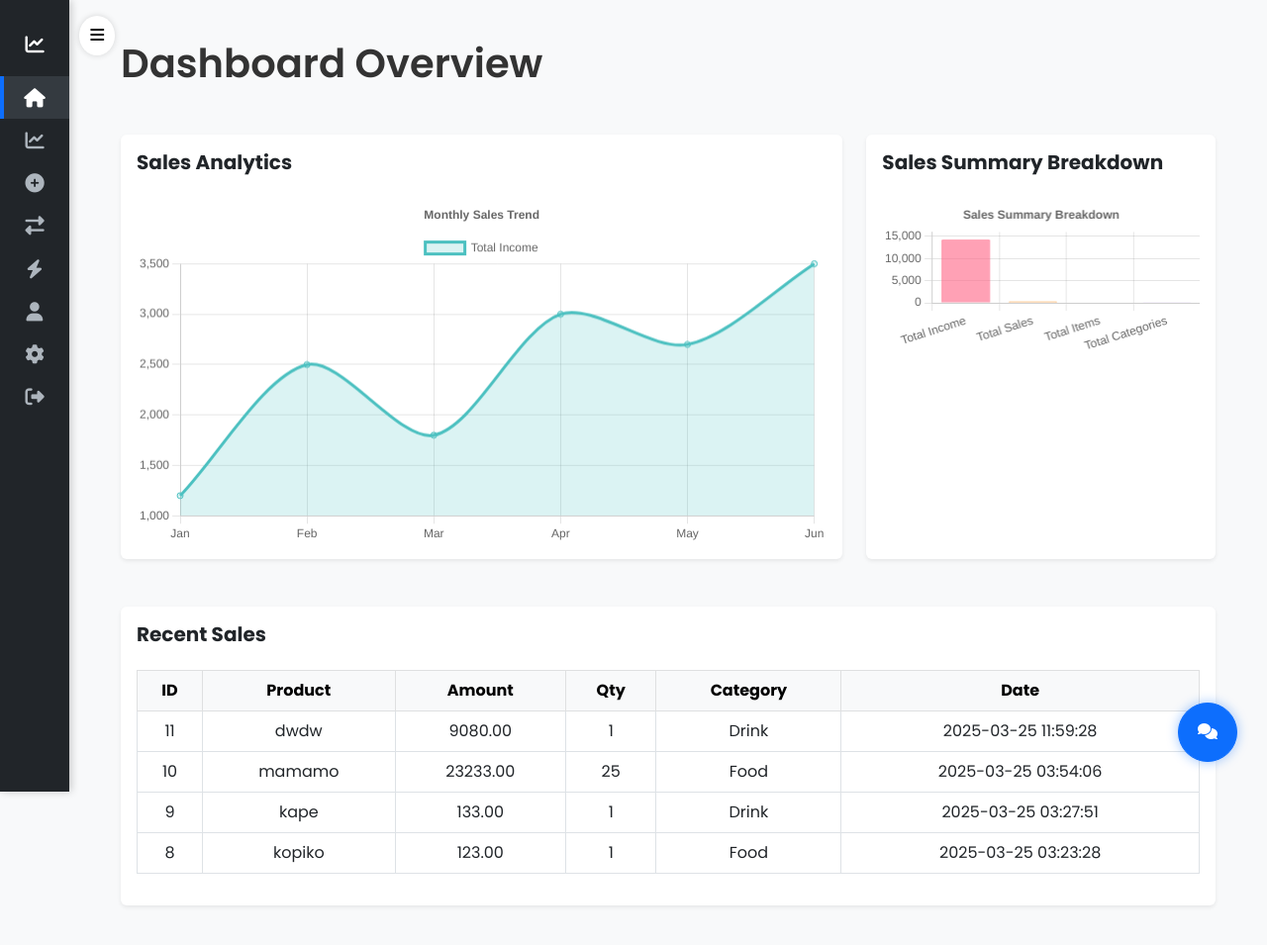
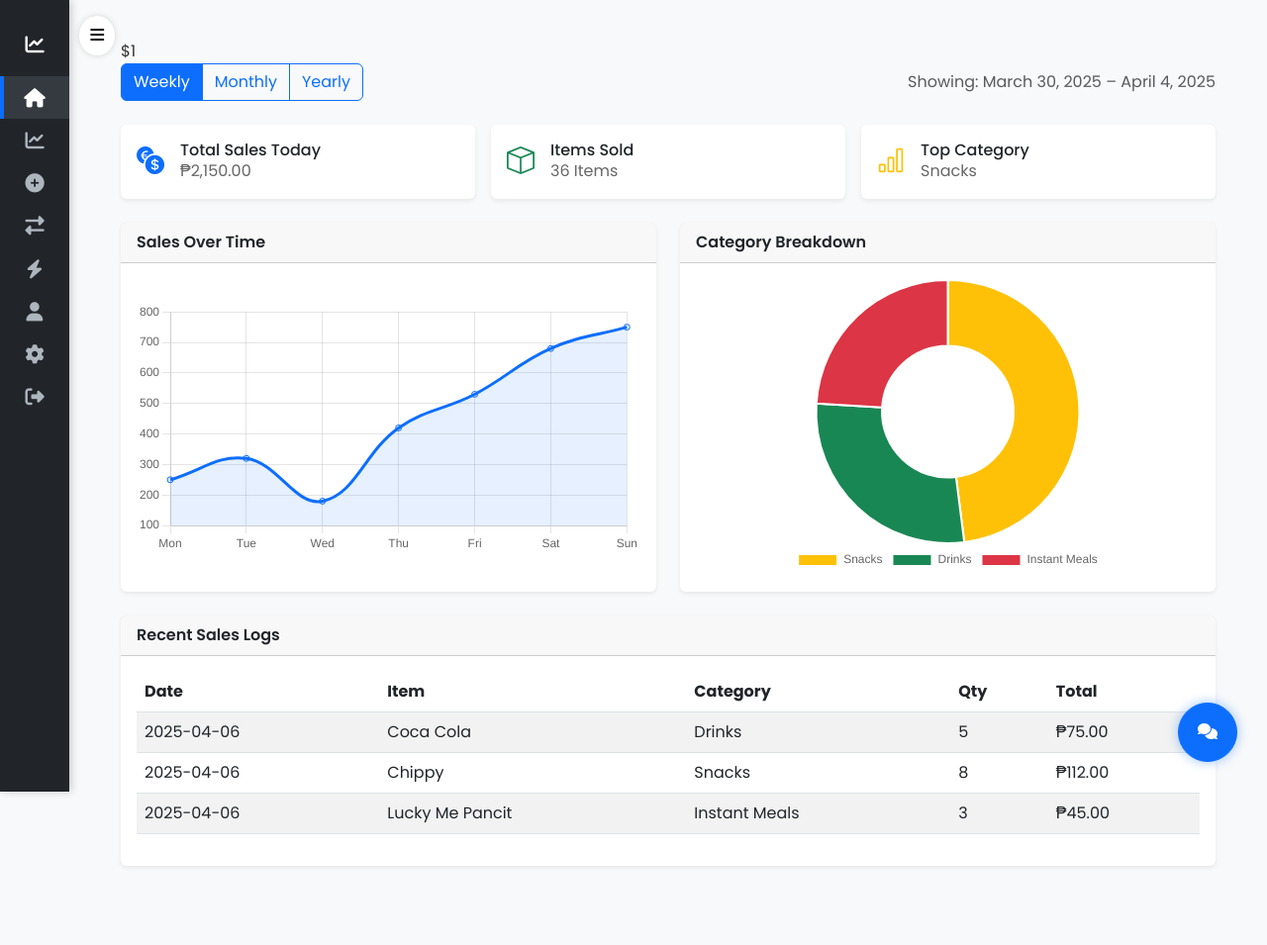
Before and after one commit to canefly/Salesflow, a PHP site: page /v1/Views/dashboard.php in a window 1280 px wide. Shown: the whole page at 99% size. After the commit the page ends 876 px from the top, so only its background shows below. Run offline with PHP 8.4, Linux system fonts and the light colour scheme; data comes from the database, SQL or seed files in the repository.

Commit message:
Add sales analytics dashboard with scope filter and category breakdown

```diff
--- a/Views/dashboard.php
+++ b/Views/dashboard.php
@@ -6,6 +6,8 @@
   <title>Salesflow — Dashboard</title>
   <link href="https://fonts.googleapis.com/css2?family=Poppins:wght@300;400;600&display=swap" rel="stylesheet">
   <link rel="stylesheet" href="https://cdnjs.cloudflare.com/ajax/libs/font-awesome/6.4.0/css/all.min.css">
+  <link href="https://cdn.jsdelivr.net/npm/bootstrap@5.3.2/dist/css/bootstrap.min.css" rel="stylesheet">
+  <link href="https://cdn.jsdelivr.net/npm/bootstrap-icons@1.10.5/font/bootstrap-icons.css" rel="stylesheet">
   <style>
     :root {
       --sidebar-width: 250px;
@@ -79,150 +81,206 @@
     <?php include '../include/sidenav.php'; ?>
     <main class="main-content">
       <div class="container-fluid">
-        <h1 class="mb-5 fw-semibold">Dashboard Overview</h1>
-        <div class="row">
-          <!-- Left Column: Sales Analytics -->
-          <div class="col-md-8 mb-4">
-            <div class="card shadow-sm border-0 h-100">
-              <div class="card-body">
-                <h5 class="card-title fw-bold mb-4">Sales Analytics</h5>
-                <canvas id="salesChart" style="height:300px;"></canvas>
+        $1
+
+<!-- Scope Filter & Date Range -->
+<div class="d-flex justify-content-between align-items-center mb-4">
+  <div>
+    <div class="btn-group" role="group">
+      <button type="button" class="btn btn-outline-primary active" onclick="setScope('weekly')">Weekly</button>
+      <button type="button" class="btn btn-outline-primary" onclick="setScope('monthly')">Monthly</button>
+      <button type="button" class="btn btn-outline-primary" onclick="setScope('yearly')">Yearly</button>
     </div>
   </div>
+  <div class="text-muted" id="scopeRange">Showing: March 30, 2025 – April 4, 2025</div>
 </div>
-          <!-- Right Column: Sales Summary Overview -->
-          <div class="col-md-4 mb-4">
-            <div class="card shadow-sm border-0 h-100">
-              <div class="card-body">
-                <h5 class="card-title fw-bold mb-4">Sales Summary Breakdown</h5>
-                <canvas id="summaryChart" style="height:300px;"></canvas>
+
+        <!-- Top Stats Cards -->
+        <div class="row g-3 mb-4">
+          <div class="col-md-4">
+            <div class="card shadow-sm border-0">
+              <div class="card-body d-flex align-items-center">
+                <i class="bi bi-currency-exchange fs-3 text-primary me-3"></i>
+                <div>
+                  <h6 class="mb-0">Total Sales Today</h6>
+                  <p class="mb-0">₱2,150.00</p>
                 </div>
               </div>
             </div>
           </div>
-        <div class="row">
-          <div class="col-12">
-            <div class="card shadow-sm border-0 mt-4">
-              <div class="card-body">
-                <h5 class="card-title fw-bold mb-4">Recent Sales</h5>
-                <div id="salesTable" class="table-responsive text-center">
-                  <p>Loading recent sales...</p>
+          <div class="col-md-4">
+            <div class="card shadow-sm border-0">
+              <div class="card-body d-flex align-items-center">
+                <i class="bi bi-box fs-3 text-success me-3"></i>
+                <div>
+                  <h6 class="mb-0">Items Sold</h6>
+                  <p class="mb-0">36 Items</p>
+                </div>
+              </div>
+            </div>
+          </div>
+          <div class="col-md-4">
+            <div class="card shadow-sm border-0">
+              <div class="card-body d-flex align-items-center">
+                <i class="bi bi-bar-chart fs-3 text-warning me-3"></i>
+                <div>
+                  <h6 class="mb-0">Top Category</h6>
+                  <p class="mb-0">Snacks</p>
                 </div>
               </div>
             </div>
           </div>
         </div>
+
+        <!-- Charts Row -->
+        <div class="row g-4 mb-4 align-items-stretch">
+  <div class="col-lg-6">
+    <div class="card shadow-sm border-0 h-100">
+      <div class="card-header fw-semibold">Sales Over Time</div>
+      <div class="card-body d-flex align-items-center justify-content-center">
+        <canvas id="salesChart" style="max-width: 100%; max-height: 300px;"></canvas>
+      </div>
+    </div>
+  </div>
+  <div class="col-lg-6">
+    <div class="card shadow-sm border-0 h-100">
+      <div class="card-header fw-semibold">Category Breakdown</div>
+      <div class="card-body d-flex align-items-center justify-content-center">
+        <canvas id="categoryChart" style="max-width: 100%; max-height: 300px;"></canvas>
+      </div>
+    </div>
+  </div>
+</div>
+<!-- Sales Log Preview -->
+        <div class="card shadow-sm border-0">
+          <div class="card-header fw-semibold">Recent Sales Logs</div>
+          <div class="card-body">
+            <div class="table-responsive">
+              <table class="table table-striped table-hover">
+                <thead>
+                  <tr>
+                    <th>Date</th>
+                    <th>Item</th>
+                    <th>Category</th>
+                    <th>Qty</th>
+                    <th>Total</th>
+                  </tr>
+                </thead>
+                <tbody>
+                  <tr>
+                    <td>2025-04-06</td>
+                    <td>Coca Cola</td>
+                    <td>Drinks</td>
+                    <td>5</td>
+                    <td>₱75.00</td>
+                  </tr>
+                  <tr>
+                    <td>2025-04-06</td>
+                    <td>Chippy</td>
+                    <td>Snacks</td>
+                    <td>8</td>
+                    <td>₱112.00</td>
+                  </tr>
+                  <tr>
+                    <td>2025-04-06</td>
+                    <td>Lucky Me Pancit</td>
+                    <td>Instant Meals</td>
+                    <td>3</td>
+                    <td>₱45.00</td>
+                  </tr>
+                </tbody>
+              </table>
+            </div>
+          </div>
+        </div>
+
       </div>
     </main>
   </div>
-  <!-- Chart.js CDN -->
+
+  <script src="https://cdn.jsdelivr.net/npm/bootstrap@5.3.2/dist/js/bootstrap.bundle.min.js"></script>
 <script src="https://cdn.jsdelivr.net/npm/chart.js"></script>
 <script>
-    document.addEventListener('DOMContentLoaded', function(){
-      // Sales Chart (Line)
-      const ctx = document.getElementById('salesChart').getContext('2d');
-      const salesChart = new Chart(ctx, {
+function setScope(scope) {
+  const rangeDisplay = document.getElementById('scopeRange');
+  let newRange = '';
+
+  if (scope === 'weekly') {
+    newRange = 'Showing: March 30, 2025 – April 4, 2025';
+  } else if (scope === 'monthly') {
+    newRange = 'Showing: April 2025';
+  } else if (scope === 'yearly') {
+    newRange = 'Showing: 2025';
+  }
+
+  document.querySelectorAll('.btn-group button').forEach(btn => btn.classList.remove('active'));
+  document.querySelector(`.btn-group button[onclick="setScope('${scope}')"]`).classList.add('active');
+  rangeDisplay.textContent = newRange;
+  updateChartsForScope(scope);
+}
+
+function updateChartsForScope(scope) {
+  let salesData = [], labels = [], categoryData = [], categoryLabels = [];
+
+  if (scope === 'weekly') {
+    labels = ['Mon', 'Tue', 'Wed', 'Thu', 'Fri', 'Sat', 'Sun'];
+    salesData = [250, 320, 180, 420, 530, 680, 750];
+    categoryLabels = ['Snacks', 'Drinks', 'Instant Meals'];
+    categoryData = [48, 28, 24];
+  } else if (scope === 'monthly') {
+    labels = ['Week 1', 'Week 2', 'Week 3', 'Week 4'];
+    salesData = [1100, 980, 1230, 1400];
+    categoryLabels = ['Snacks', 'Drinks', 'Frozen Goods'];
+    categoryData = [120, 90, 40];
+  } else if (scope === 'yearly') {
+    labels = ['Jan', 'Feb', 'Mar', 'Apr', 'May', 'Jun'];
+    salesData = [4500, 4700, 5100, 6000, 5800, 6200];
+    categoryLabels = ['Snacks', 'Drinks', 'Stationery'];
+    categoryData = [360, 220, 140];
+  }
+
+  salesChart.data.labels = labels;
+  salesChart.data.datasets[0].data = salesData;
+  salesChart.update();
+
+  categoryChart.data.labels = categoryLabels;
+  categoryChart.data.datasets[0].data = categoryData;
+  categoryChart.update();
+}
+
+const salesChart = new Chart(document.getElementById('salesChart'), {
   type: 'line',
   data: {
-          labels: ['Jan', 'Feb', 'Mar', 'Apr', 'May', 'Jun'],
+    labels: ['Mon', 'Tue', 'Wed', 'Thu', 'Fri', 'Sat', 'Sun'],
     datasets: [{
-            label: 'Total Income',
-            data: [1200, 2500, 1800, 3000, 2700, 3500],
-            borderColor: 'rgba(75, 192, 192, 1)',
-            backgroundColor: 'rgba(75, 192, 192, 0.2)',
-            fill: true,
-            tension: 0.3
+      label: '₱ Sales',
+      data: [250, 320, 180, 420, 530, 680, 750],
+      borderColor: '#0d6efd',
+      backgroundColor: 'rgba(13, 110, 253, 0.1)',
+      tension: 0.4,
+      fill: true
     }]
   },
   options: {
     responsive: true,
-          plugins: {
-            legend: { display: true },
-            title: { display: true, text: 'Monthly Sales Trend' }
-          }
+    plugins: { legend: { display: false } }
   }
 });
 
-      // Summary Chart (Bar)
-      const ctx3 = document.getElementById('summaryChart').getContext('2d');
-      const summaryChart = new Chart(ctx3, {
-        type: 'bar',
+const categoryChart = new Chart(document.getElementById('categoryChart'), {
+  type: 'doughnut',
   data: {
-          labels: ['Total Income', 'Total Sales', 'Total Items', 'Total Categories'],
+    labels: ['Snacks', 'Drinks', 'Instant Meals'],
     datasets: [{
-            label: 'Summary',
-            data: [14250, 380, 94, 8],
-            backgroundColor: [
-              'rgba(255, 99, 132, 0.6)',
-              'rgba(255, 159, 64, 0.6)',
-              'rgba(75, 192, 192, 0.6)',
-              'rgba(153, 102, 255, 0.6)'
-            ],
-            borderColor: [
-              'rgba(255, 99, 132, 1)',
-              'rgba(255, 159, 64, 1)',
-              'rgba(75, 192, 192, 1)',
-              'rgba(153, 102, 255, 1)'
-            ],
-            borderWidth: 1
+      label: 'Sales by Category',
+      data: [48, 28, 24],
+      backgroundColor: ['#ffc107', '#198754', '#dc3545']
     }]
   },
   options: {
     responsive: true,
-          plugins: {
-            legend: { display: false },
-            title: { display: true, text: 'Sales Summary Breakdown' }
-          },
-          scales: {
-            y: { beginAtZero: true }
+    plugins: { legend: { position: 'bottom' } }
   }
-        }
-      });
-
-      // Dummy category mapper (replace with backend or dynamic version)
-      function getCategoryNameById(id) {
-        const map = {
-          1: 'Food', 2: 'Drink', 3: 'Merch'
-        };
-        return map[id] || 'Unknown';
-      }
-
-      function getSales() {
-        const user_id = 1; // replace with actual session user_id if dynamic
-        fetch(`../Backend/get_sales.php?user_id=1`)
-          .then(res => res.json())
-          .then(data => {
-            const rows = data.sales.map(sale => `
-              <tr>
-                <td>${sale.id}</td>
-                <td>${sale.product_name}</td>
-                <td>${sale.total_amount}</td>
-                <td>${sale.quantity || '-'}</td>
-                <td>${getCategoryNameById(sale.category_id)}</td>
-                <td>${sale.sale_date}</td>
-              </tr>`).join('');
-            document.getElementById('salesTable').innerHTML = `
-              <table class="table table-bordered">
-                <thead class="table-light">
-                  <tr>
-                    <th>ID</th>
-                    <th>Product</th>
-                    <th>Amount</th>
-                    <th>Qty</th>
-                    <th>Category</th>
-                    <th>Date</th>
-                  </tr>
-                </thead>
-                <tbody>${rows}</tbody>
-              </table>`;
-          })
-          .catch(() => {
-            document.getElementById('salesTable').innerHTML = `<p class="text-danger">Failed to load sales data.</p>`;
-          });
-      }
-
-      // Call fetch for table
-      getSales();
 });
 </script>
 </body>
```
Lines whose indentation alone changed are shown as unchanged.
